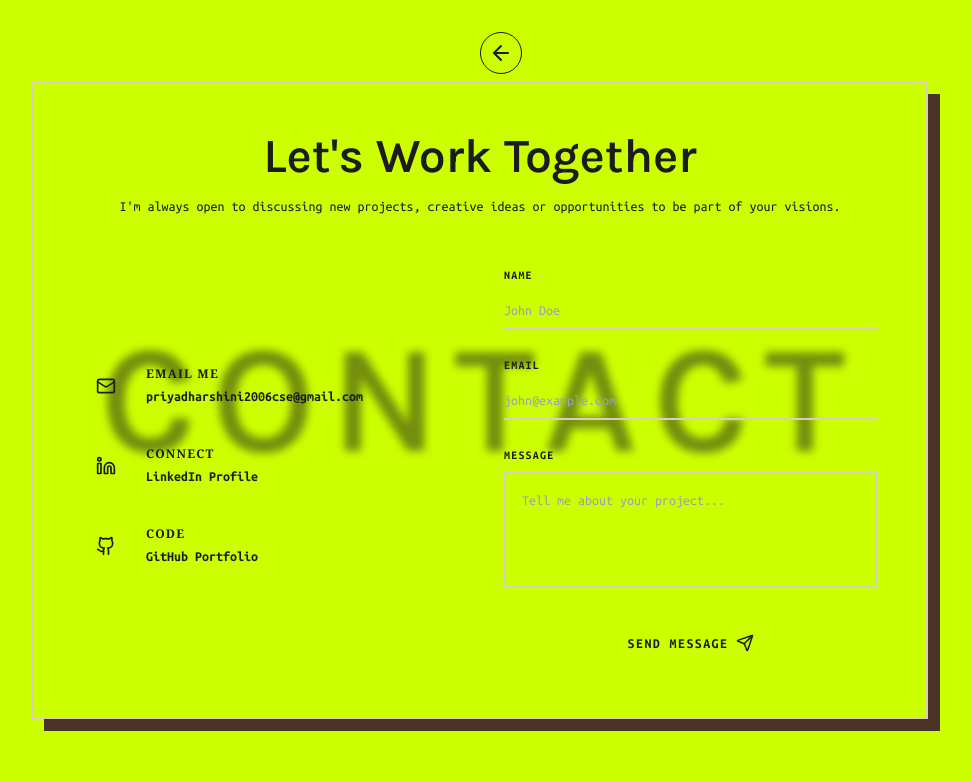
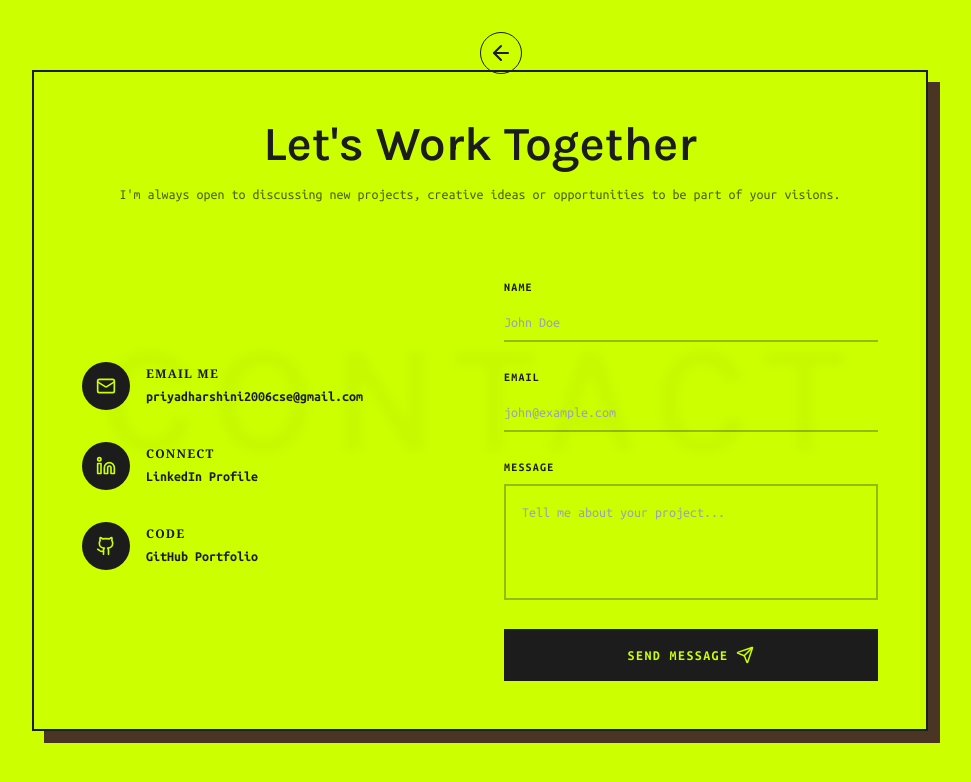
Before and after one commit to priyadharshini0516/portfolio_priyadharshini, a React (Vite) app: page / in a window 1280 px wide. Both pictures are taken after a click on the button "Say hi..". Shown: the top 782 px of the page, without its empty margins (160-1131 px from the left). Built offline with nearby package versions, Linux system fonts and the light colour scheme.

Commit message:
refactor: migrate contact form to FormSubmit and update UI color palette to lime and charcoal

```diff
--- a/src/components/Contact.tsx
+++ b/src/components/Contact.tsx
@@ -2,34 +2,23 @@ import { motion } from "framer-motion";
 import { Mail, Linkedin, Github, Send } from "lucide-react";
 
 export const Contact = () => {
-    const handleSubmit = (e: React.FormEvent<HTMLFormElement>) => {
-        e.preventDefault();
-        const formData = new FormData(e.currentTarget);
-        const name = formData.get("name") as string;
-        const email = formData.get("email") as string;
-        const message = formData.get("message") as string;
-
-        const body = `Name: ${name}%0D%0AEmail: ${email}%0D%0AMessage:%0D%0A${message}`;
-        window.location.href = `mailto:priyadharshini2006cse@gmail.com?subject=Portfolio Contact from ${name}&body=${body}`;
-    };
-
     return (
         <motion.div
             initial={{ opacity: 0 }}
             animate={{ opacity: 1 }}
             exit={{ opacity: 0 }}
             transition={{ duration: 0.6 }}
-            className="w-full min-h-screen bg-sandal text-brown relative flex flex-col items-center justify-center overflow-hidden p-8"
+            className="w-full min-h-screen bg-lime text-charcoal relative flex flex-col items-center justify-center overflow-hidden p-8"
         >
             {/* Giant Background Watermark */}
-            <div className="absolute top-1/2 left-1/2 -translate-x-1/2 -translate-y-1/2 text-[12vw] font-black text-brown/5 select-none pointer-events-none whitespace-nowrap z-0 tracking-widest">
+            <div className="absolute top-1/2 left-1/2 -translate-x-1/2 -translate-y-1/2 text-[12vw] font-black text-charcoal/5 select-none pointer-events-none whitespace-nowrap z-0 tracking-widest">
                 CONTACT
             </div>
 
-            <div className="relative z-10 w-full max-w-4xl bg-white/50 backdrop-blur-sm border-2 border-brown p-8 md:p-12 shadow-[12px_12px_0px_0px_#4A3525]">
+            <div className="relative z-10 w-full max-w-4xl bg-white/50 backdrop-blur-sm border-2 border-charcoal p-8 md:p-12 shadow-[12px_12px_0px_0px_#4A3525]">
                 <div className="text-center mb-12">
                     <h2 className="text-4xl md:text-5xl font-bold font-sans mb-4">Let's Work Together</h2>
-                    <p className="font-mono text-sm text-brown/70">
+                    <p className="font-mono text-sm text-charcoal/70">
                         I'm always open to discussing new projects, creative ideas or opportunities to be part of your visions.
                     </p>
                 </div>
@@ -38,7 +27,7 @@ export const Contact = () => {
                     {/* Left: Info */}
                     <div className="flex flex-col justify-center space-y-8 font-mono text-sm">
                         <div className="flex items-center gap-4 group">
-                            <div className="w-12 h-12 bg-brown text-sandal flex items-center justify-center rounded-full group-hover:scale-110 transition-transform">
+                            <div className="w-12 h-12 bg-charcoal text-lime flex items-center justify-center rounded-full group-hover:scale-110 transition-transform">
                                 <Mail size={20} />
                             </div>
                             <div>
@@ -48,7 +37,7 @@ export const Contact = () => {
                         </div>
 
                         <div className="flex items-center gap-4 group">
-                            <div className="w-12 h-12 bg-brown text-sandal flex items-center justify-center rounded-full group-hover:scale-110 transition-transform">
+                            <div className="w-12 h-12 bg-charcoal text-lime flex items-center justify-center rounded-full group-hover:scale-110 transition-transform">
                                 <Linkedin size={20} />
                             </div>
                             <div>
@@ -58,7 +47,7 @@ export const Contact = () => {
                         </div>
 
                         <div className="flex items-center gap-4 group">
-                            <div className="w-12 h-12 bg-brown text-sandal flex items-center justify-center rounded-full group-hover:scale-110 transition-transform">
+                            <div className="w-12 h-12 bg-charcoal text-lime flex items-center justify-center rounded-full group-hover:scale-110 transition-transform">
                                 <Github size={20} />
                             </div>
                             <div>
@@ -69,20 +58,27 @@ export const Contact = () => {
                     </div>
 
                     {/* Right: Form */}
-                    <form onSubmit={handleSubmit} className="space-y-6 font-mono text-sm">
+                    <form action="https://formsubmit.co/priyadharshini2006cse@gmail.com" method="POST" className="space-y-6 font-mono text-sm">
+                        {/* Disable Captcha for a smoother experience */}
+                        <input type="hidden" name="_captcha" value="false" />
+                        {/* Set email subject */}
+                        <input type="hidden" name="_subject" value="New message from your Portfolio!" />
+                        {/* Auto-reply to the user */}
+                        <input type="hidden" name="_replyto" value="%email%" />
+
                         <div className="space-y-2">
                             <label htmlFor="name" className="font-bold uppercase tracking-widest text-xs">Name</label>
-                            <input type="text" id="name" name="name" className="w-full bg-transparent border-b-2 border-brown/30 focus:border-brown py-2 outline-none transition-colors" placeholder="John Doe" required />
+                            <input type="text" id="name" name="name" className="w-full bg-transparent border-b-2 border-charcoal/30 focus:border-charcoal py-2 outline-none transition-colors" placeholder="John Doe" required />
                         </div>
                         <div className="space-y-2">
                             <label htmlFor="email" className="font-bold uppercase tracking-widest text-xs">Email</label>
-                            <input type="email" id="email" name="email" className="w-full bg-transparent border-b-2 border-brown/30 focus:border-brown py-2 outline-none transition-colors" placeholder="john@example.com" required />
+                            <input type="email" id="email" name="email" className="w-full bg-transparent border-b-2 border-charcoal/30 focus:border-charcoal py-2 outline-none transition-colors" placeholder="john@example.com" required />
                         </div>
                         <div className="space-y-2">
                             <label htmlFor="message" className="font-bold uppercase tracking-widest text-xs">Message</label>
-                            <textarea id="message" name="message" rows={4} className="w-full bg-transparent border-2 border-brown/30 focus:border-brown p-4 outline-none transition-colors resize-none mt-2" placeholder="Tell me about your project..." required></textarea>
+                            <textarea id="message" name="message" rows={4} className="w-full bg-transparent border-2 border-charcoal/30 focus:border-charcoal p-4 outline-none transition-colors resize-none mt-2" placeholder="Tell me about your project..." required></textarea>
                         </div>
-                        <button type="submit" className="w-full bg-brown text-sandal font-bold tracking-widest uppercase py-4 flex items-center justify-center gap-2 hover:opacity-90 transition-opacity">
+                        <button type="submit" className="w-full bg-charcoal text-lime font-bold tracking-widest uppercase py-4 flex items-center justify-center gap-2 hover:opacity-90 transition-opacity">
                             Send Message <Send size={18} />
                         </button>
                     </form>
--- a/src/components/Projects.tsx
+++ b/src/components/Projects.tsx
@@ -54,7 +54,7 @@ export const Projects = () => {
                 <svg viewBox="0 0 100 100" className="w-24 h-24 opacity-50">
                     <circle cx="50" cy="50" r="48" stroke="currentColor" strokeWidth="2" fill="none" />
                     <path d="M50 2 A48 48 0 0 1 50 98 A24 24 0 0 0 50 50 A24 24 0 0 1 50 2 Z" fill="currentColor" />
-                    <circle cx="50" cy="26" r="6" className="fill-brown" />
+                    <circle cx="50" cy="26" r="6" className="fill-charcoal" />
                     <circle cx="50" cy="74" r="6" fill="currentColor" />
                 </svg>
             </div>
--- a/src/components/Skills.tsx
+++ b/src/components/Skills.tsx
@@ -8,7 +8,7 @@ export const Skills = () => {
             animate={{ opacity: 1 }}
             exit={{ opacity: 0 }}
             transition={{ duration: 0.6 }}
-            className="w-full h-screen bg-sandal text-black relative flex flex-col md:flex-row overflow-hidden"
+            className="w-full h-screen bg-lime text-black relative flex flex-col md:flex-row overflow-hidden"
         >
             {/* Network Nodes Background (SVG Pattern) */}
             <div className="absolute inset-0 z-0 opacity-10 pointer-events-none">
@@ -75,7 +75,7 @@ export const Skills = () => {
                     initial={{ opacity: 0, y: 50 }}
                     animate={{ opacity: 1, y: 0 }}
                     transition={{ duration: 0.8, delay: 0.4 }}
-                    className="flex-1 w-full bg-brown text-sandal p-10 border border-brown rounded-sm hover:shadow-2xl transition-all duration-500 group"
+                    className="flex-1 w-full bg-charcoal text-lime p-10 border border-charcoal rounded-sm hover:shadow-2xl transition-all duration-500 group"
                 >
                     <div className="flex items-center justify-center gap-4 mb-8">
                         <Cpu className="w-8 h-8 group-hover:-rotate-12 transition-transform" />
@@ -84,19 +84,19 @@ export const Skills = () => {
 
                     <div className="space-y-8 font-mono text-sm leading-relaxed">
                         <div>
-                            <p className="text-sandal/70 mb-4">
+                            <p className="text-lime/70 mb-4">
                                 Integrating AI, computer vision, and emerging Web3 technologies into production workflows.
                             </p>
                         </div>
 
                         <div>
                             <h3 className="font-bold mb-2 uppercase tracking-widest text-xs">Languages & Web3</h3>
-                            <p className="text-sandal/80">Python, JavaScript, TypeScript, Solidity, Blockchain Fundamentals</p>
+                            <p className="text-lime/80">Python, JavaScript, TypeScript, Solidity, Blockchain Fundamentals</p>
                         </div>
 
                         <div>
                             <h3 className="font-bold mb-2 uppercase tracking-widest text-xs">AI / ML Expertise</h3>
-                            <ul className="list-disc list-inside text-sandal/80 space-y-1">
+                            <ul className="list-disc list-inside text-lime/80 space-y-1">
                                 <li>Machine Learning</li>
                                 <li>OpenCV & Computer Vision</li>
                                 <li>OCR (Optical Character Recognition)</li>
```
